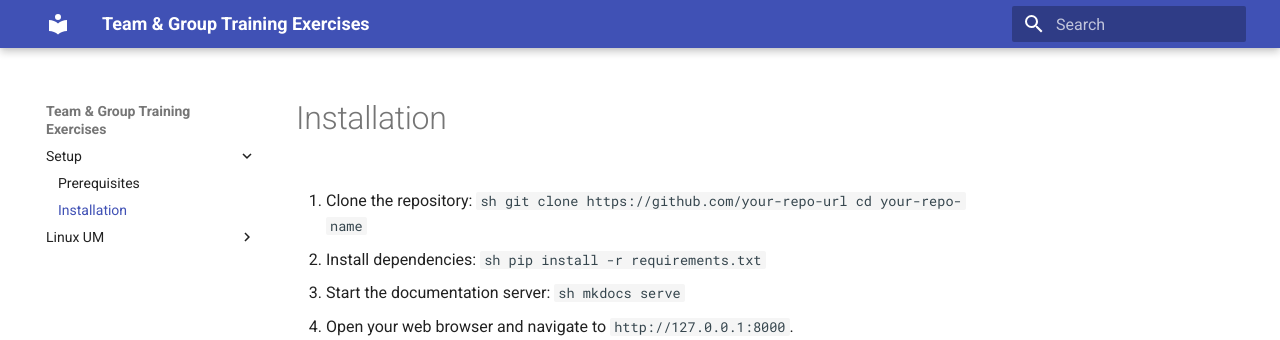
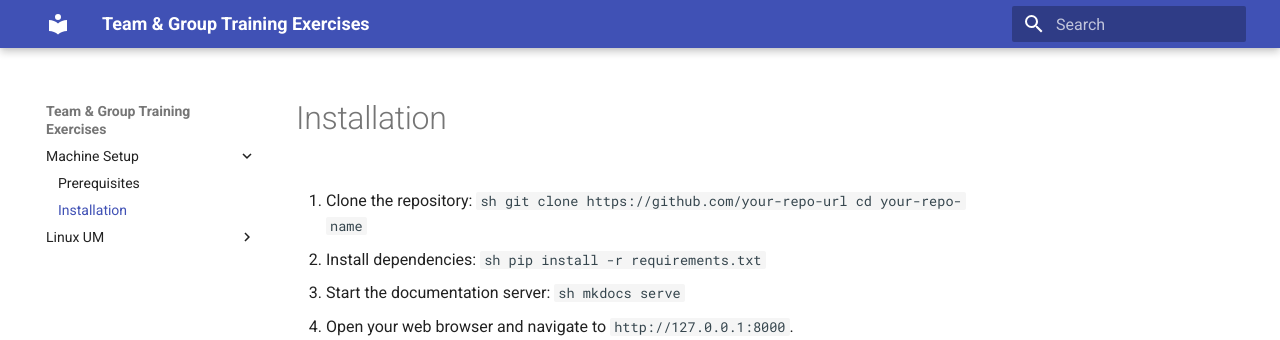
Before and after one commit to AchtungX/Hafifot, an MkDocs documentation site: the page built from content/machine_setup/installation.md, in a window 1280 px wide. Shown: the top 340 px of the page. Built offline with MkDocs 1.6.1 and Material for MkDocs 9.7.7, drawn with Linux system fonts in a browser that asks for light colours.

Commit message:
content: Change setup -> machine setup

```diff
--- a/mkdocs.yml
+++ b/mkdocs.yml
@@ -1,9 +1,9 @@
 site_name: Team & Group Training Exercises
 
 nav:
-  - Setup:
-      - Prerequisites: setup/prerequisites.md
-      - Installation: setup/installation.md
+  - Machine Setup:
+      - Prerequisites: machine_setup/prerequisites.md
+      - Installation: machine_setup/installation.md
   - Linux UM:
       - Introduction: linux_um/introduction.md
       - User Management: linux_um/user_management.md
```
Also changed, not shown: content/machine_setup/installation.md (renamed from content/setup/installation.md), content/machine_setup/prerequisites.md (renamed from content/setup/prerequisites.md).
